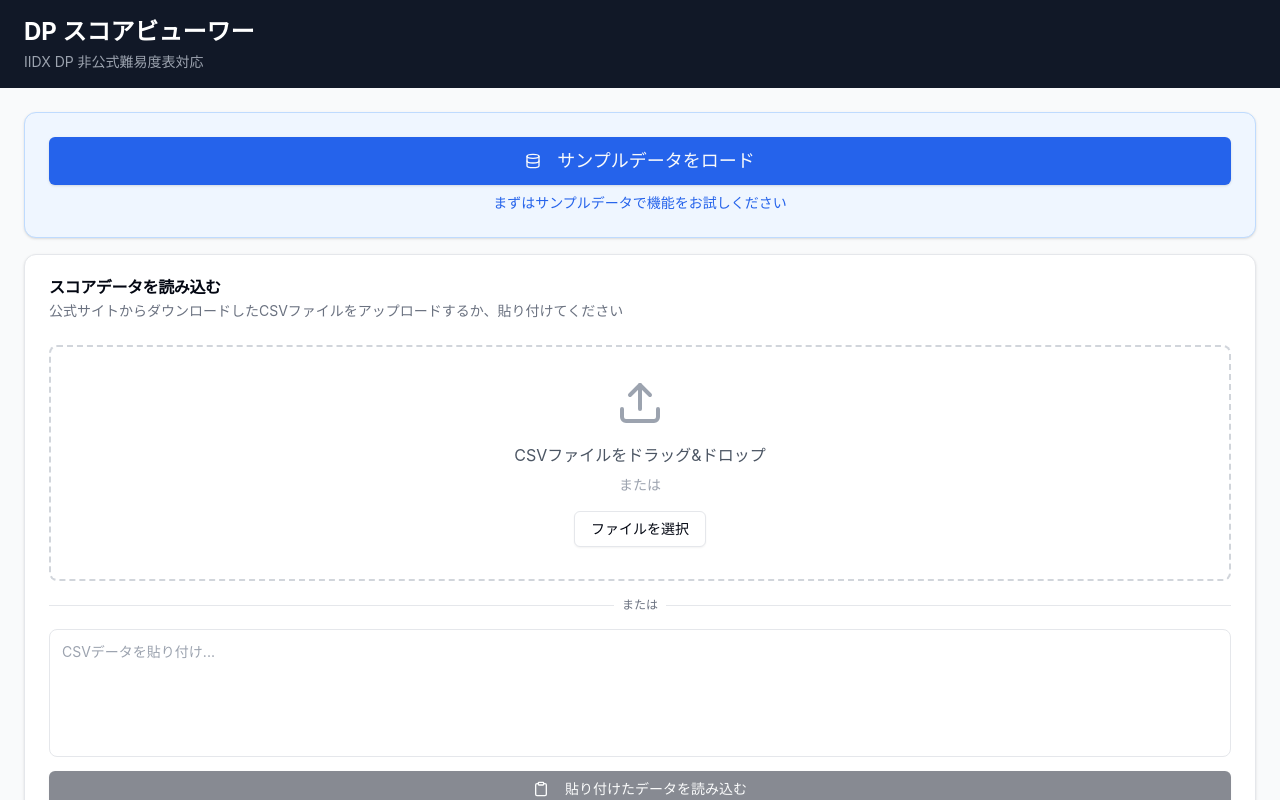
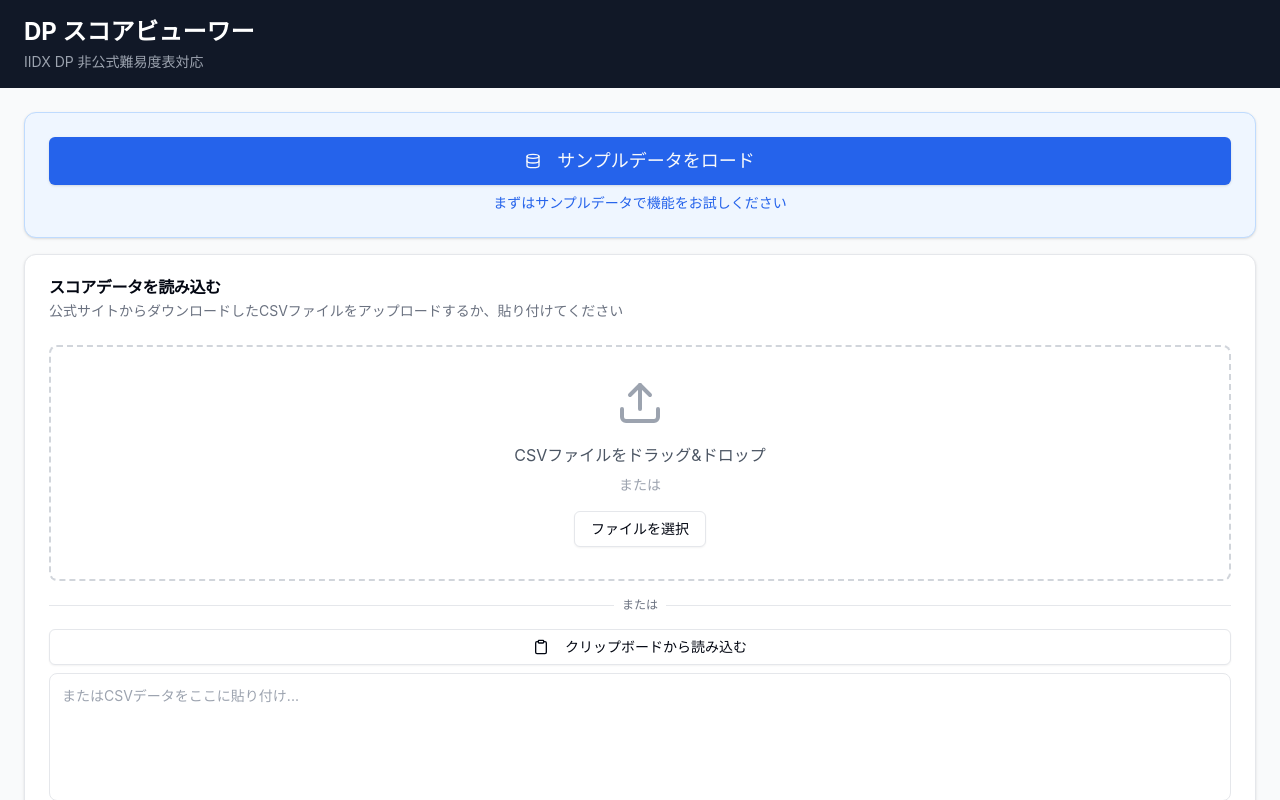
Before and after one commit to 3121-3848/dp_score_viewer, a React (Vite) app: page / in a window 1280 px wide. Shown: the top 800 px of the page. Built offline with nearby package versions, Linux system fonts and the light colour scheme.

Commit message:
クリップボードから直接CSVを読み込むボタンを追加
https://claude.ai/code/session_01B2Vptqb1ToNc2BcrCDz7KW

```diff
--- a/src/components/upload/CSVUploader.tsx
+++ b/src/components/upload/CSVUploader.tsx
@@ -11,6 +11,7 @@ export function CSVUploader() {
   const [isDragging, setIsDragging] = useState(false)
   const [pasteText, setPasteText] = useState('')
   const [isLoadingSample, setIsLoadingSample] = useState(false)
+  const [clipboardError, setClipboardError] = useState('')
 
   const handleFile = useCallback(
     (file: File) => {
@@ -63,6 +64,20 @@ export function CSVUploader() {
       setPasteText('')
     }
   }, [pasteText, loadCSV])
+
+  const handleClipboardRead = useCallback(async () => {
+    setClipboardError('')
+    try {
+      const text = await navigator.clipboard.readText()
+      if (text.trim()) {
+        loadCSV(text)
+      } else {
+        setClipboardError('クリップボードが空です')
+      }
+    } catch {
+      setClipboardError('クリップボードへのアクセスが拒否されました')
+    }
+  }, [loadCSV])
 
   const handleLoadSample = useCallback(async () => {
     setIsLoadingSample(true)
@@ -140,14 +155,20 @@ export function CSVUploader() {
           </div>
 
           <div className="space-y-2">
+            <Button onClick={handleClipboardRead} variant="outline" className="w-full">
+              <Clipboard className="h-4 w-4 mr-2" />
+              クリップボードから読み込む
+            </Button>
+            {clipboardError && (
+              <p className="text-sm text-red-500 text-center">{clipboardError}</p>
+            )}
             <textarea
               className="w-full h-32 p-3 border rounded-lg text-sm resize-none focus:outline-none focus:ring-2 focus:ring-blue-500"
-              placeholder="CSVデータを貼り付け..."
+              placeholder="またはCSVデータをここに貼り付け..."
               value={pasteText}
               onChange={(e) => setPasteText(e.target.value)}
             />
             <Button onClick={handlePaste} disabled={!pasteText.trim()} className="w-full">
-              <Clipboard className="h-4 w-4 mr-2" />
               貼り付けたデータを読み込む
             </Button>
           </div>
```
